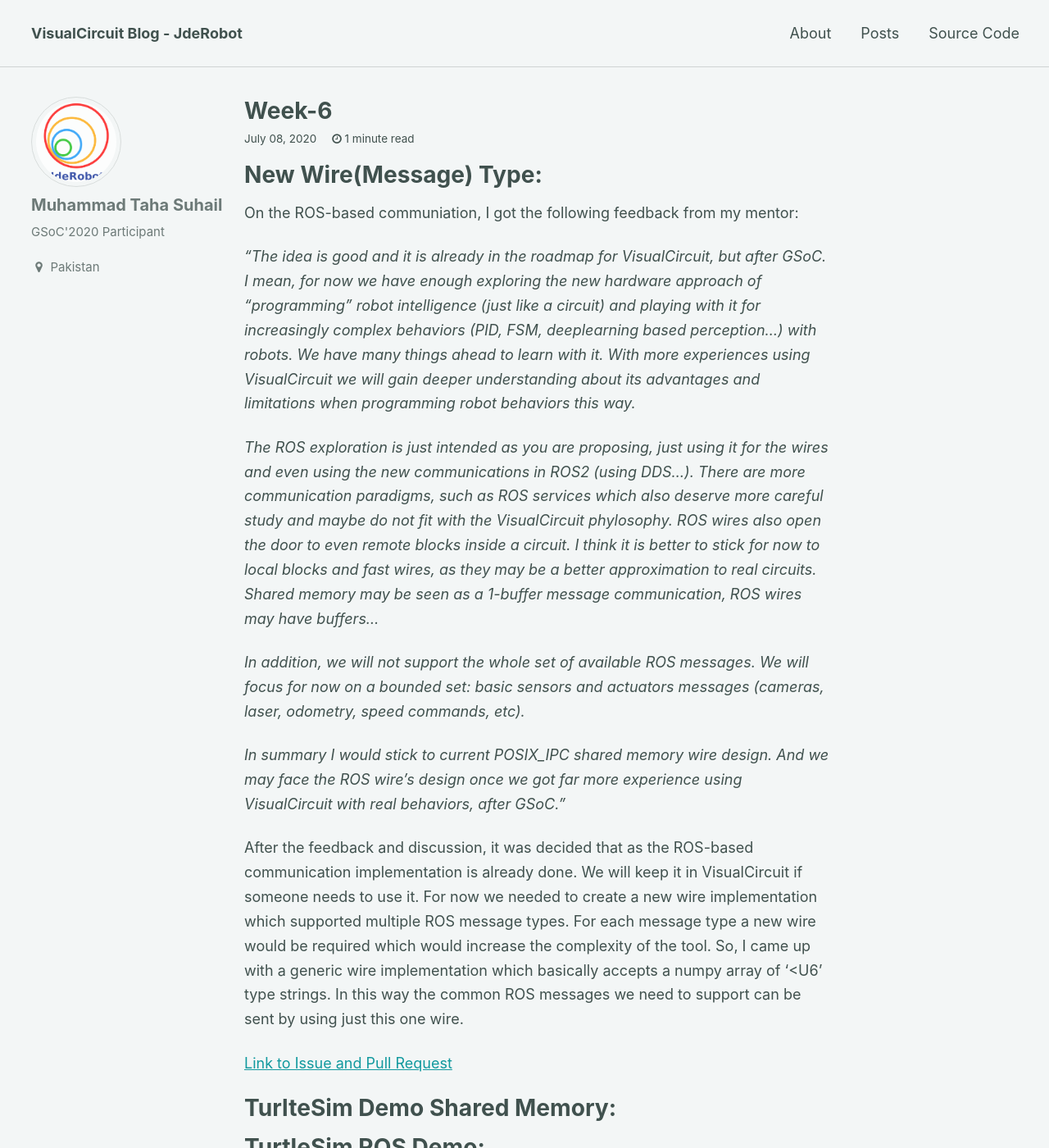
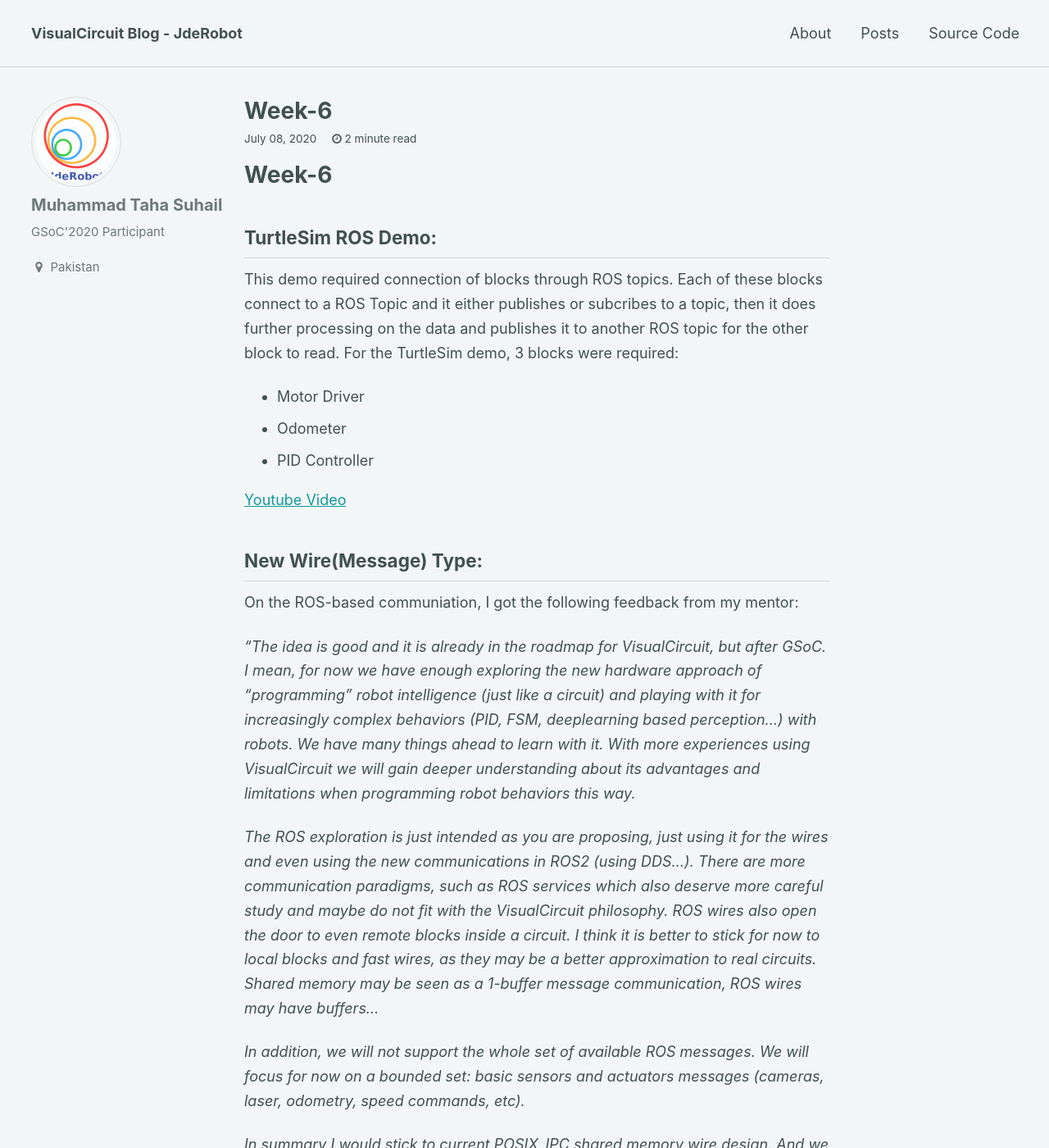
Before and after one commit to TheRoboticsClub/colab-gsoc2020-Muhammad_Taha, a Jekyll site: the page built from docs/_posts/2020-07-08-Week-6-GSoC.md, in a window 1280 px wide and 1400 px high. Shown: the whole window at 82% size. Built offline with Jekyll 4.4.1, drawn with Linux system fonts in a browser that asks for light colours; some of the changed text lies outside the part shown.

Commit message:
Update 2020-07-08-Week-6-GSoC.md

```diff
--- a/docs/_posts/2020-07-08-Week-6-GSoC.md
+++ b/docs/_posts/2020-07-08-Week-6-GSoC.md
@@ -5,13 +5,25 @@
 tags: jekyll
 ---
 
-# New Wire(Message) Type:
+# Week-6
+
+## TurtleSim ROS Demo:
+
+This demo required connection of blocks through ROS topics. Each of these blocks connect to a ROS Topic and it either publishes or subcribes to a topic, then it does further processing on the data and publishes it to another ROS topic for the other block to read. For the TurtleSim demo, 3 blocks were required:
+* Motor Driver
+* Odometer
+* PID Controller
+
+[Youtube Video](https://youtu.be/O_qM9NfmMwg)
+
+
+## New Wire(Message) Type:
 
 On the ROS-based communiation, I got the following feedback from my mentor:
 
 *"The idea is good and it is already in the roadmap for VisualCircuit, but after GSoC. I mean, for now we have enough exploring the new hardware approach of "programming" robot intelligence (just like a circuit) and playing with it for increasingly complex behaviors (PID, FSM, deeplearning based perception...) with robots. We have many things ahead to learn with it. With more experiences using VisualCircuit we will gain deeper understanding about its advantages and limitations when programming robot behaviors this way.*
 
-*The ROS exploration is just intended as you are proposing, just using it for the wires and even using the new communications in ROS2 (using DDS...). There are more communication paradigms, such as ROS services which also deserve more careful study and maybe do not fit with the VisualCircuit phylosophy. ROS wires also open the door to even remote blocks inside a circuit. I think it is better to stick for now to local blocks and fast wires, as they may be a better approximation to real circuits. Shared memory may be seen as a 1-buffer message communication, ROS wires may have buffers...*
+*The ROS exploration is just intended as you are proposing, just using it for the wires and even using the new communications in ROS2 (using DDS...). There are more communication paradigms, such as ROS services which also deserve more careful study and maybe do not fit with the VisualCircuit philosophy. ROS wires also open the door to even remote blocks inside a circuit. I think it is better to stick for now to local blocks and fast wires, as they may be a better approximation to real circuits. Shared memory may be seen as a 1-buffer message communication, ROS wires may have buffers...*
 
 *In addition, we will not support the whole set of available ROS messages. We will focus for now on a bounded set: basic sensors and actuators messages (cameras, laser, odometry, speed commands, etc).*
 
@@ -21,7 +33,19 @@
 
 [Link to Issue and Pull Request](https://github.com/JdeRobot/VisualCircuit/issues/22)
 
-# TurlteSim Demo Shared Memory:
-# TurtleSim ROS Demo:
-# Changing extension from .ice to .vc:
-# Sample Blocks:
+
+## TurlteSim Demo Shared Memory:
+
+The ROS based turtlesim demo was converted to the VisualCircuit wire implementation using the new wire type. Instead of communicating to ROS topics, only some of the "driver" blocks connected to ROS topics while the other exchange of data was done locally through VisualCircuit wires. The main reason for this was to get a better estimation of execution time of each block and faster processing times.
+
+
+## Changing extension from .ice to .vc:
+The icestudio projects are blocks needed to be converted to visualcircuit ones. The extension was to be changed from .ice to .vc.
+
+[Link to Issue & Pull Request](https://github.com/JdeRobot/VisualCircuit/pull/19)
+
+
+## Sample Blocks:
+Some sample block were created which provides a base if someone wants to create new blocks in the future.
+
+[Link to Issue & Pull Request](https://github.com/JdeRobot/VisualCircuit/issues/20)
```
